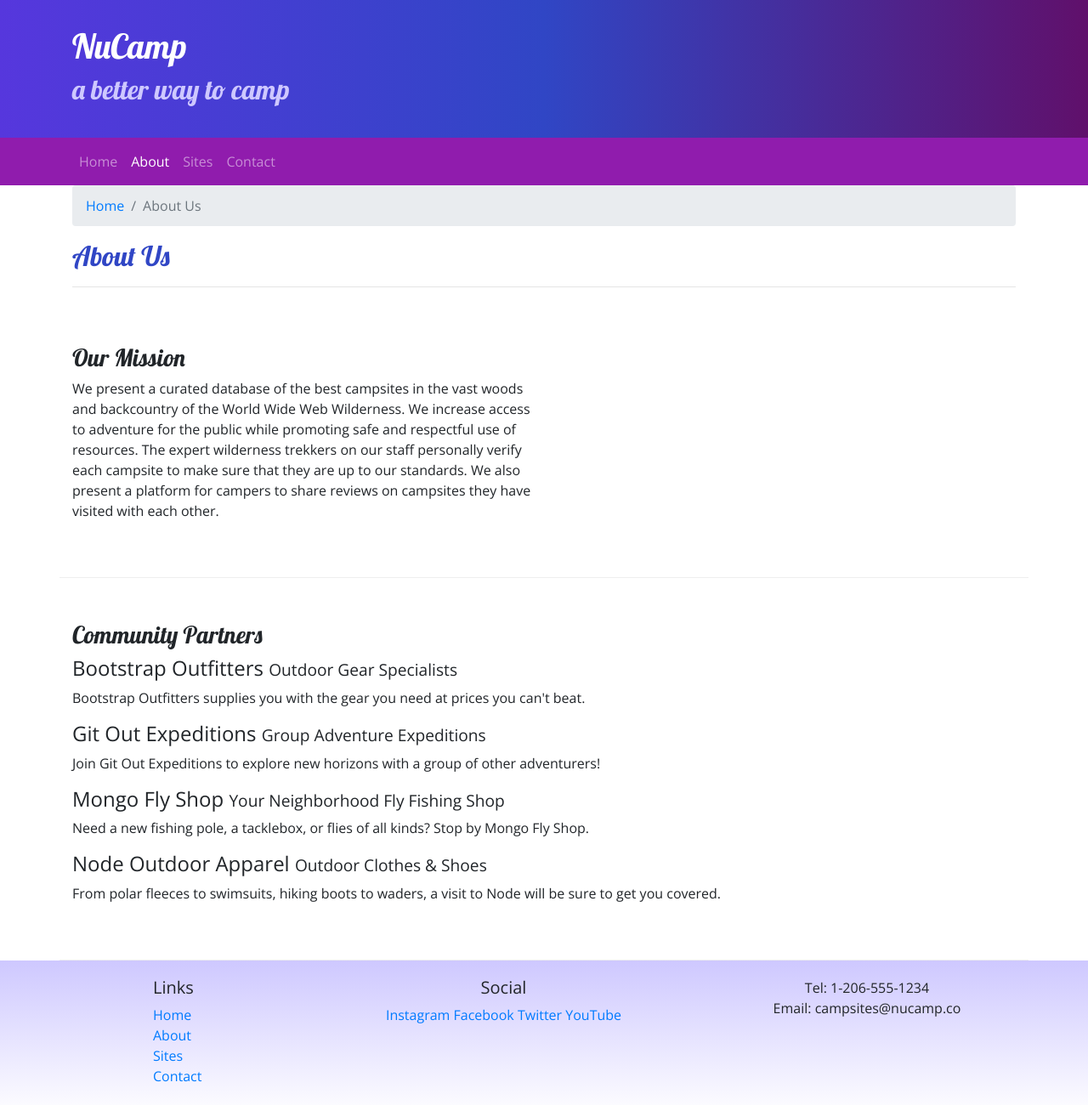
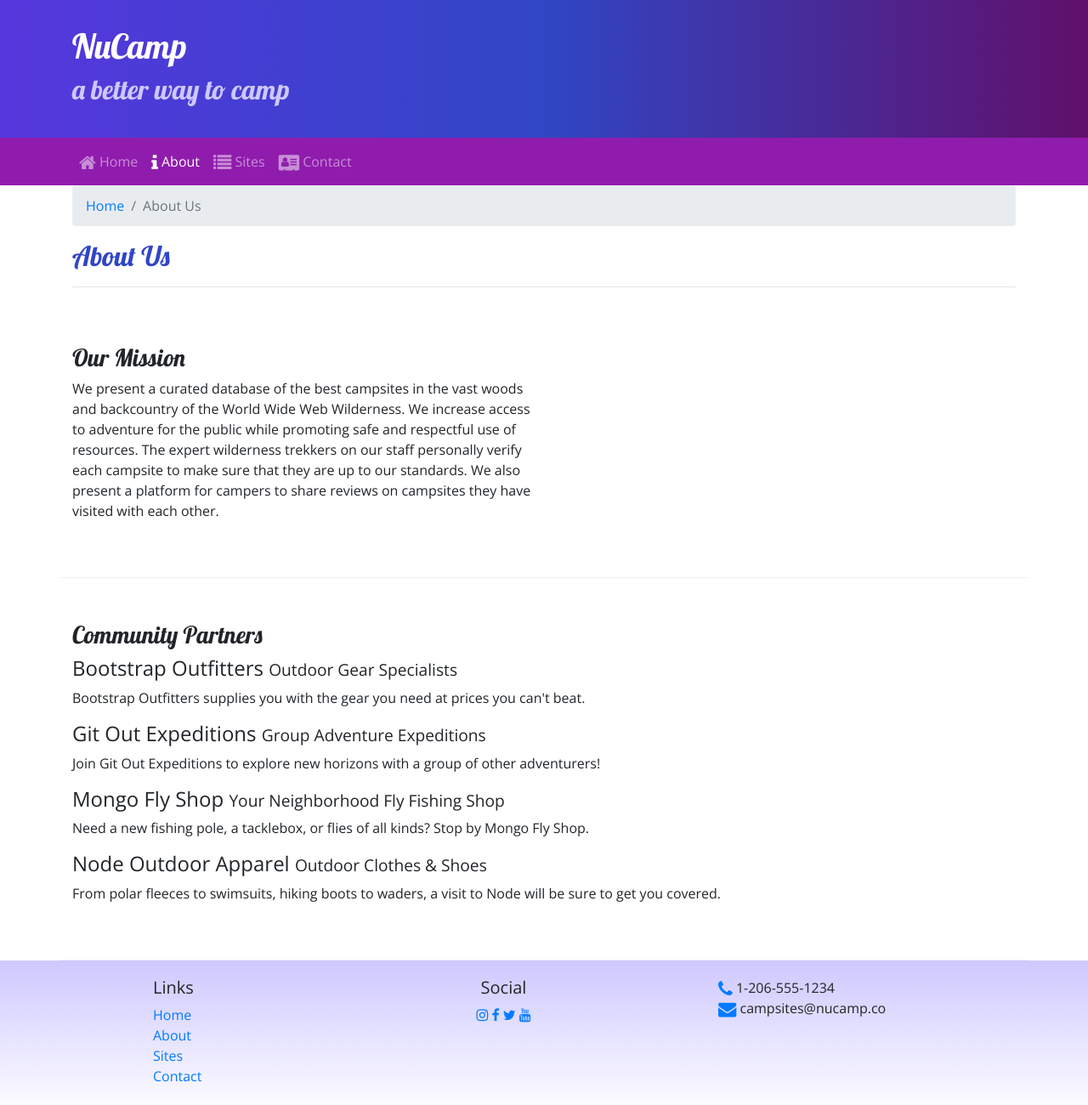
Before and after one commit to katydevelops/Nucampsite, a website: page aboutus.html in a window 1280 px wide. Shown: the whole page at 85% size. Drawn offline with nearby package versions, Linux system fonts and the light colour scheme.

Commit message:
Icon Fonts

```diff
--- a/aboutus.html
+++ b/aboutus.html
@@ -10,6 +10,7 @@
         <link rel="stylesheet" href="node_modules/bootstrap/dist/css/bootstrap.min.css" />
 
     <!-- Additional CSS must be placed after Bootstrap CSS -->
+        <link rel="stylesheet" href="node_modules/font-awesome/css/font-awesome.min.css" />
         <link rel="stylesheet" href="https://fonts.googleapis.com/css?family=Lobster|Open+Sans" />
         <link rel="stylesheet" href="css/styles.css" />
 
@@ -36,10 +37,10 @@
             </button>
             <div class="collapse navbar-collapse" id="nucampNavbar">
                 <ul class ="navbar-nav">
-                    <li class="nav-item"><a class="nav-link" href="index.html">Home</a></li>
-                    <li class="nav-item active"><a class="nav-link" href="#">About</a></li>
-                    <li class="nav-item"><a class="nav-link" href="#">Sites</a></li>
-                    <li class="nav-item"><a class="nav-link" href="#">Contact</a></li>
+                    <li class="nav-item"><a class="nav-link" href="index.html"><i class="fa fa-home fa-lg"></i> Home</a></li>
+                    <li class="nav-item active"><a class="nav-link" href="#"><i class="fa fa-info fa-lg"></i> About</a></li>
+                    <li class="nav-item"><a class="nav-link" href="#"><i class="fa fa-list fa-lg"></i> Sites</a></li>
+                    <li class="nav-item"><a class="nav-link" href="#"><i class="fa fa-address-card fa-lg"></i> Contact</a></li>
             </ul>
         </div>
         </div>
@@ -93,14 +94,14 @@
                 </div>
                 <div class="col-6 col-sm-5 text-center">
                     <h5>Social</h5>
-                    <a href="http://instagram.com/">Instagram</a>
-                    <a href="http://facebook.com/">Facebook</a>
-                    <a href="http://twitter.com/">Twitter</a>
-                    <a href="http://youtube.com/">YouTube</a>
+                    <a href="http://instagram.com/"><i class="fa fa-instagram"></i></a>
+                    <a href="http://facebook.com/"><i class="fa fa-facebook"></i></a>
+                    <a href="http://twitter.com/"><i class="fa fa-twitter"></i></a>
+                    <a href="http://youtube.com/"><i class="fa fa-youtube"></i></a>
                 </div>
-                <div class="col-sm-4 text-center">
-                    Tel: 1-206-555-1234<br />
-                    Email: campsites@nucamp.co
+                <div class="col-sm-4">
+                    <i class="fa fa-phone fa-lg text-primary"></i> 1-206-555-1234<br />
+                    <i class="fa fa-envelope fa-lg text-primary"></i> campsites@nucamp.co
                 </div>
             </div>
         </div>
--- a/package.json
+++ b/package.json
@@ -15,6 +15,7 @@
   },
   "dependencies": {
     "bootstrap": "^4.5.2",
+    "font-awesome": "^4.7.0",
     "jquery": "^3.5.1",
     "popper.js": "^1.16.1"
   }
```
Also changed, not shown: index.html (+11 -10 lines), 2 other files.
